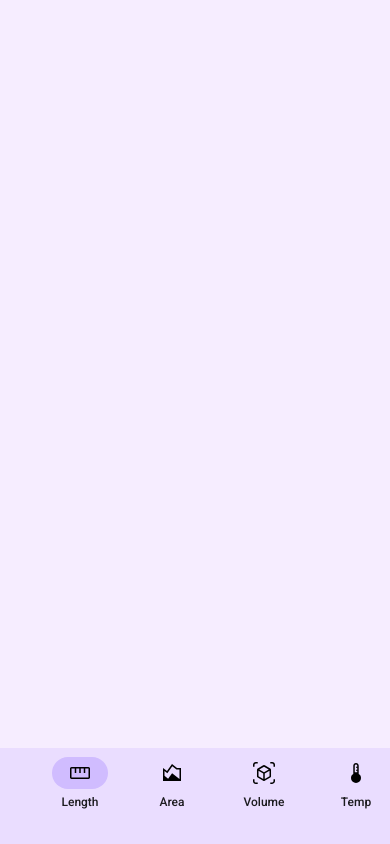
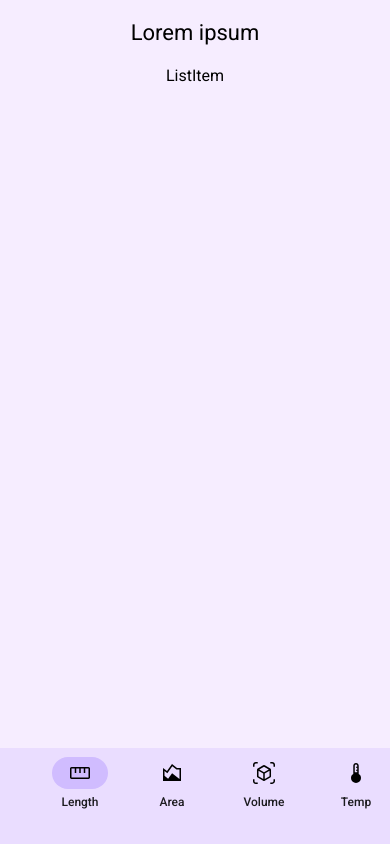
Before and after one commit to FlamingArch/react-unit-converter, a React (Vite) app: page / in a window 390 px wide. Built offline with nearby package versions, Linux system fonts and the light colour scheme.

Commit message:
Implemented Page

```diff
--- a/src/Components/Views/Page.jsx
+++ b/src/Components/Views/Page.jsx
@@ -3,7 +3,12 @@ import React from 'react'
 const Page = ({ title, children }) => {
   return (
     <div className='page'>
-      <div className="text-xl font-black">{title}</div>
+      <div className="title">
+        Lorem ipsum
+      </div>
+      <div className="flex">
+        {children}
+      </div>
     </div>
   )
 }
--- a/src/index.css
+++ b/src/index.css
@@ -86,7 +86,7 @@
 }
 
 .navbaritem .icon-container.active:hover {
-  background-color: hsl(263, 55%, 82%);
+  background-color: hsl(263, 55%, 72%);
 }
 
 .navbaritem .label.hideUnactiveLabel {
@@ -106,3 +106,26 @@
   width: auto;
   height: 100vh;
 }
+
+.page .title {
+  display: none;
+  height: 4rem;
+  font-size: 1.375rem;
+  align-items: center;
+  justify-content: center;
+  padding-right: 5rem;
+}
+
+@media screen and (max-width: 600px) {
+  .page .title {
+    display: flex;
+    padding-right: 0px;
+  }
+}
+
+.page .flex {
+  display: flex;
+  width: auto;
+  align-items: center;
+  flex-direction: column;
+}
```
